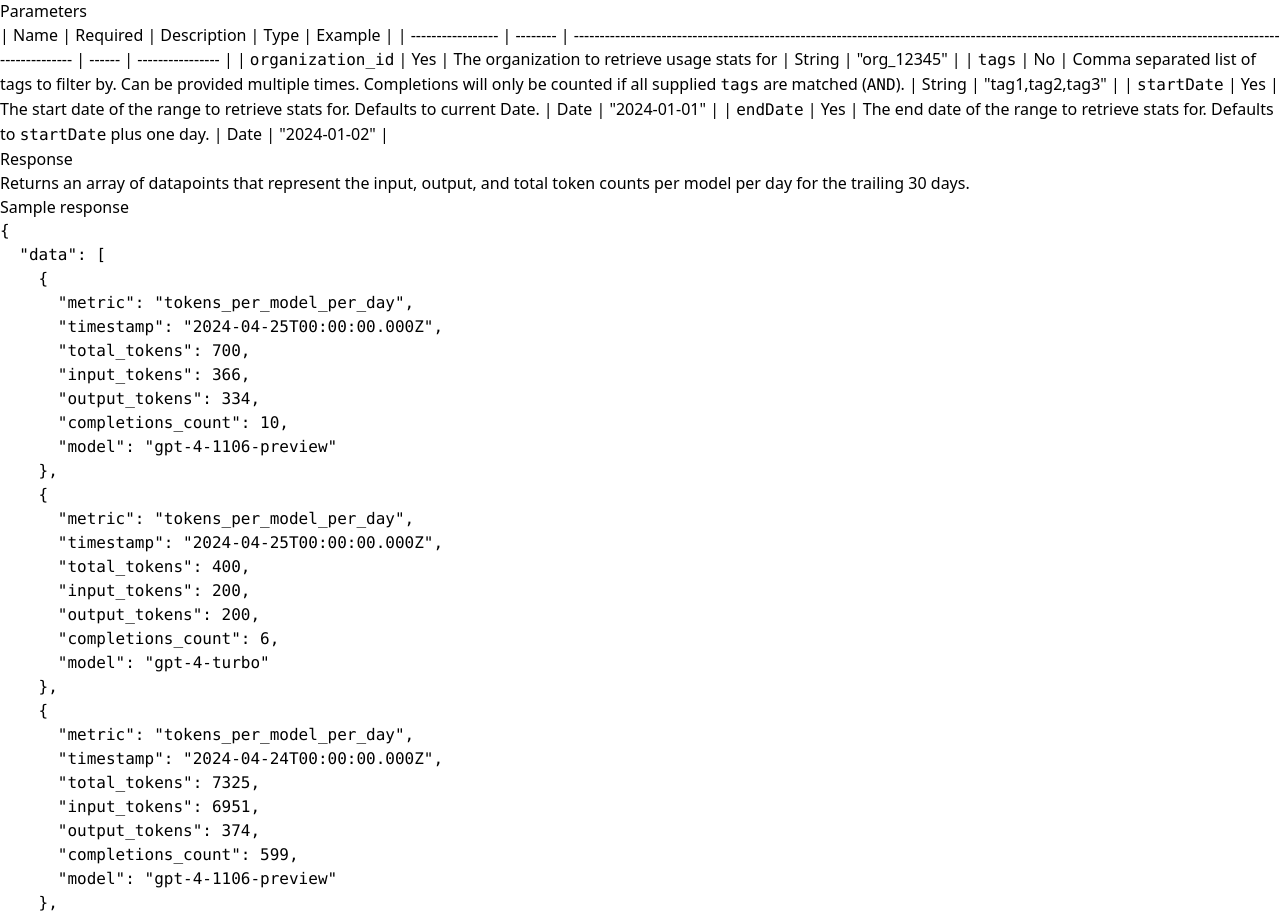
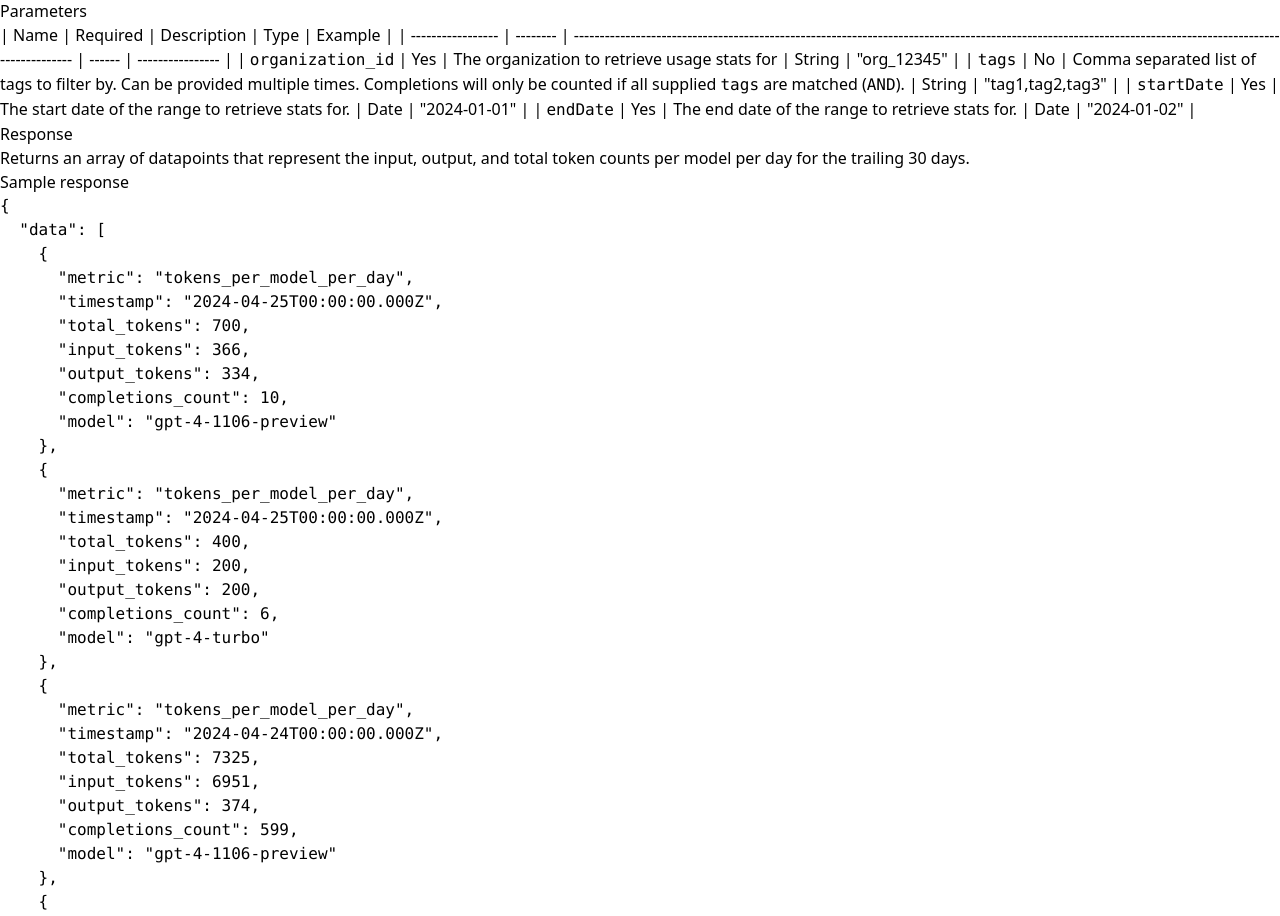
Before and after one commit to log10-io/docs.log10.io, a Next.js app: page /observability/model_usage_stats in a window 1280 px wide. Shown: the part 940-1856 px from the top of the page. Built offline with nearby package versions, Linux system fonts and the light colour scheme.

Commit message:
No defaults for end and start date

```diff
--- a/pages/observability/model_usage_stats.mdx
+++ b/pages/observability/model_usage_stats.mdx
@@ -16,8 +16,8 @@
 | ----------------- | -------- | ------------------------------------------------------------------------------------------------------------------------------------------------------- | ------ | ---------------- |
 | `organization_id` | Yes      | The organization to retrieve usage stats for                                                                                                            | String | "org_12345"      |
 | `tags`            | No       | Comma separated list of tags to filter by. Can be provided multiple times. Completions will only be counted if all supplied `tags` are matched (`AND`). | String | "tag1,tag2,tag3" |
-| `startDate`       | Yes      | The start date of the range to retrieve stats for. Defaults to current Date.                                                                            | Date   | "2024-01-01"     |
-| `endDate`         | Yes      | The end date of the range to retrieve stats for. Defaults to `startDate` plus one day.                                                                  | Date   | "2024-01-02"     |
+| `startDate`       | Yes      | The start date of the range to retrieve stats for.                                                                                                      | Date   | "2024-01-01"     |
+| `endDate`         | Yes      | The end date of the range to retrieve stats for.                                                                                                        | Date   | "2024-01-02"     |
 
 #### Response
 
```
